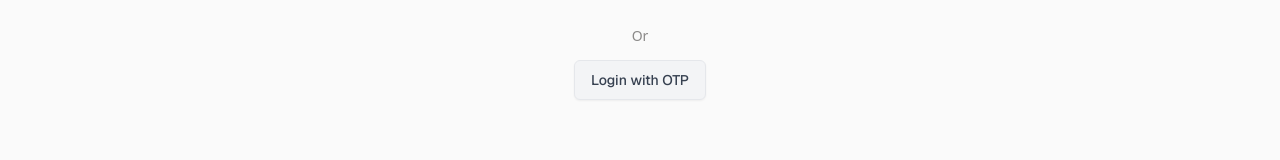
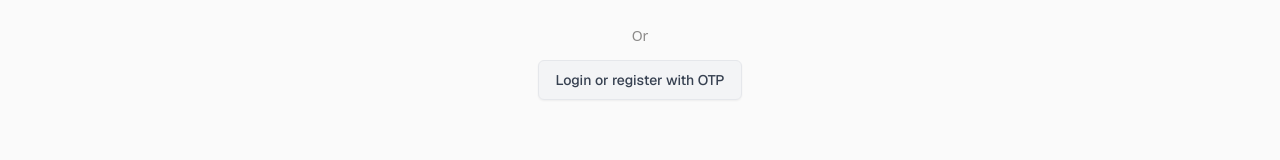
Before and after one commit to victorbillaud/tomato, a Next.js app in the folder web/: page /auth/login in a window 1280 px wide. Shown: the part 504-664 px from the top of the page. Built offline with nearby package versions, Linux system fonts and the light colour scheme; no server answers.

Commit message:
fix comments

```diff
--- a/web/app/auth/callback/route.ts
+++ b/web/app/auth/callback/route.ts
@@ -9,9 +9,6 @@ export async function GET(request: Request) {
   const requestUrl = new URL(request.url)
   const code = requestUrl.searchParams.get('code')
   const next = requestUrl.searchParams.get('next')
-
-  console.log('code', code)
-  console.log('next', next)
 
   if (code) {
     const cookieStore = cookies()
--- a/web/components/auth/LoginWithPasswordForm.tsx
+++ b/web/components/auth/LoginWithPasswordForm.tsx
@@ -66,6 +66,7 @@ const LoginWithPasswordForm = (props: ILoginWithPasswordFormProps) => {
           error={loginWithPasswordError !== undefined}
           errorMessage={loginWithPasswordError}
           onChange={(e) => setPassword(e.target.value)}
+          autoFocus
           required
         />
         <PasswordResetButton {...props} />
--- a/web/components/auth/otp/SendOTPButton.tsx
+++ b/web/components/auth/otp/SendOTPButton.tsx
@@ -43,7 +43,7 @@ const SendOTPButton = (props: ISendOTPButtonProps) => {
   return (
     <Button
       variant='secondary'
-      text='Login with OTP'
+      text='Login or register with OTP'
       onClick={() => sendOTP(props.email)}
     />
   );
```
Also changed, not shown: web/components/auth/OTPHandler.tsx (+0 -35 lines).
